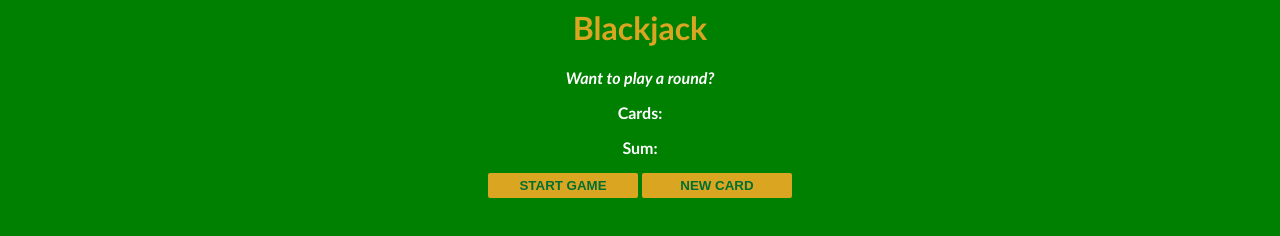
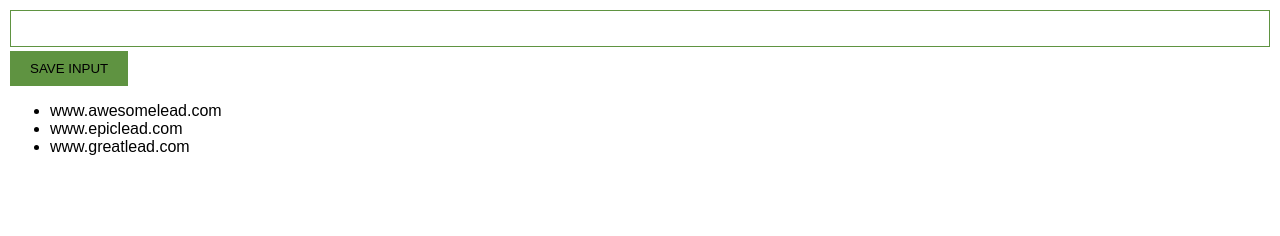
Before and after one commit to franklin-briones/javascript-practice, a plain HTML site: page index.html in a window 1280 px wide. Drawn offline with Linux system fonts and the light colour scheme.

Commit message:
work on chrome extension

```diff
--- a/index.css
+++ b/index.css
@@ -1,28 +1,29 @@
 body {
-    font-family: 'Trebuchet MS', 'Lucida Sans Unicode', 'Lucida Grande', Arial, sans-serif;
-    background-color: green;
-    background-size: cover;
-    font-weight: bold;
-    color: white;
-    text-align: center;
+    margin: 0;
+    padding: 10px;
+    font-family: Arial, Helvetica, sans-serif;
 }
 
-h1 {
-    color: goldenrod;
-}
 
-#message-el {
-    font-style: italic;
+/*
+
+Style our app according to the provided design!
+
+green color -> #5f9341
+
+*/
+
+
+input {
+    width: 100%;
+    padding: 10px;
+    box-sizing: border-box;
+    border: 1px solid #5f9341;
+    margin-bottom: 4px;
 }
 
 button {
-    color: #016f32;
-    width: 150px;
-    background-color: goldenrod;
-    padding-top: 5px;
-    padding-bottom: 5px;
-    font-weight: bold;
+    background-color: #5f9341;
+    padding: 10px 20px;
     border: none;
-    border-radius: 2px;
-    margin-bottom: 4px;
 }
--- a/index.html
+++ b/index.html
@@ -3,12 +3,9 @@
         <link rel="stylesheet" href="index.css">
     </head>
     <body>
-        <h1>Blackjack</h1>
-        <p id="message-el">Want to play a round?</p>
-        <p id="cards-el">Cards:</p>
-        <p id="sum-el">Sum:</p>
-        <button onclick="renderGame()">START GAME</button>
-        <button onclick="newCard()">NEW CARD</button>
+        <input type="text" id="input-el">
+        <button id="input-btn">SAVE INPUT</button>
+        <ul id="ul-el"></ul>
         <script src="index.js"></script>
     </body>
 </html>
--- a/index.js
+++ b/index.js
@@ -1,40 +1,16 @@
-let firstCard = 2
-let secondCard = 11
-let cards = [firstCard, secondCard]
-let sum = firstCard+secondCard
-let hasBlackJack = false
-let isAlive = true
-let message = ""
+let myLeads = ["www.awesomelead.com", "www.epiclead.com", "www.greatlead.com"]
+const inputEl = document.getElementById("input-el")
+const inputBtn = document.getElementById("input-btn")
+const ulEl = document.getElementById("ul-el")
 
-let messageEl = document.getElementById("message-el")
-let cardEl = document.querySelector("#cards-el")
-let sumEl = document.querySelector("#sum-el")
+inputBtn.addEventListener("click", function() {
+    myLeads.push(inputEl.value)
+    console.log(myLeads)
+})
 
-const startGame = () => {renderGame()}
-
-function renderGame() {
-
-    sumEl.textContent = "Sum: " + sum
-
-    cardEl.textContent = "Cards: " + cards[0] + ", " + cards[1]
-
-    if (sum<=20) {
-        message = "Do you want to draw a new card?"
-    }
-    else if (sum===21) {
-        message = "Black Jack!"
-        hasBlackJack=true
-    }
-    else {
-        message = "You lose!"
-        isAlive=false
-    }
-
-    messageEl.textContent=message
+// Let's try a different method!
+for (let i = 0; i < myLeads.length; i++) {
+    const li = document.createElement("li")
+    li.textContent = myLeads[i]
+    ulEl.append(li)
 }
-
-function newCard() {
-    let newCard = Math.ceil(Math.random()*11)
-    sum += newCard
-    renderGame()
-}
```
